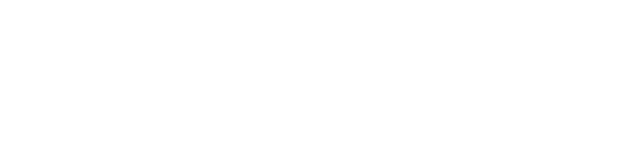
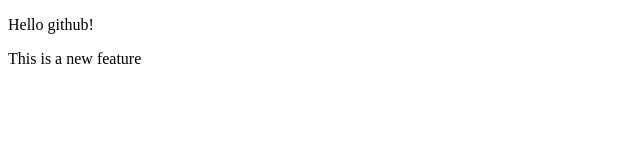
Before and after one commit to 47dmc/Local-Repo, a plain HTML site: page index.html in a window 1280 px wide. Shown: the whole page, without its empty margins (0-640 px from the left). Drawn offline with Linux system fonts and the light colour scheme.

Commit message:
added new feature

```diff
--- a/index.html
+++ b/index.html
@@ -6,6 +6,7 @@
     <title>Document</title>
 </head>
 <body>
-
+    <p>Hello github!</p>
+    <p>This is a new feature</p>
 </body>
 </html>
```
